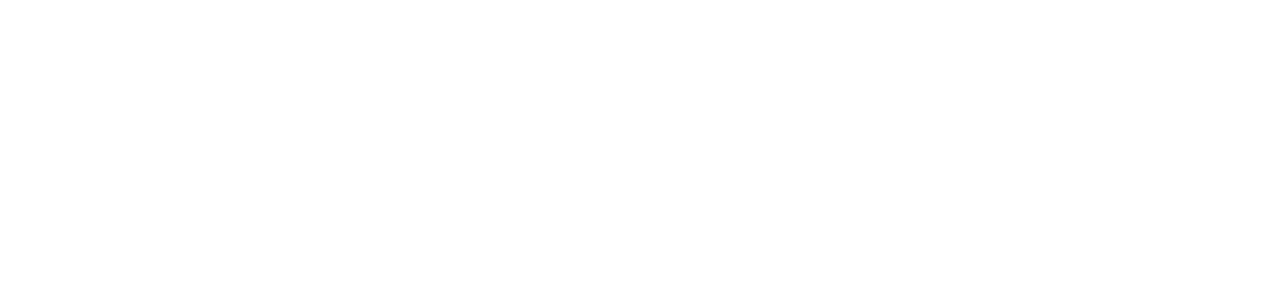
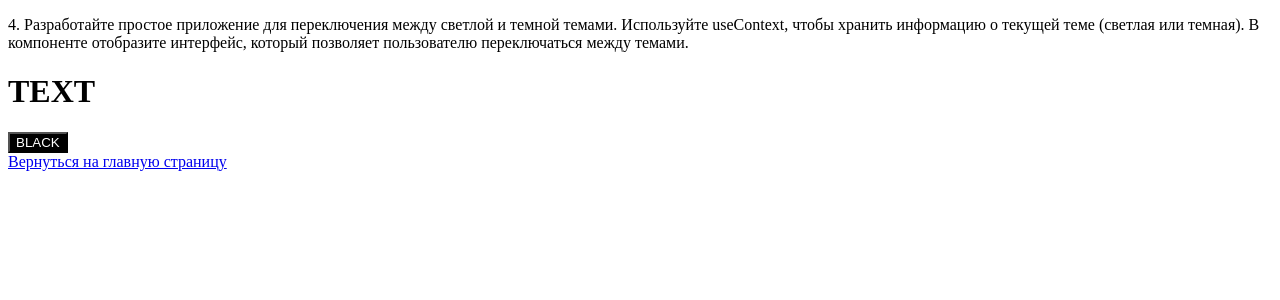
Before and after one commit to Mariklimova/react-tasks, a React (Create React App) app in the folder react-tasks/: page /task81 in a window 1280 px wide. Before the commit this address had no page. Shown: the top 300 px of the page. Built offline with nearby package versions, Linux system fonts and the light colour scheme.

Commit message:
added tasks 79-81

```diff
--- a/react-tasks/src/App.js
+++ b/react-tasks/src/App.js
@@ -1,7 +1,7 @@
 import { Routes, Route } from 'react-router-dom'
 import Home from './pages/Home/Home'
 
-import { task78Context,task79Context,task94Context } from './Context/index'
+import { task78Context,task79Context,task94Context,task80Context,task81Context } from './Context/index'
 
 import Task101 from './CP/Task101/Task101';
 import Task102 from './CP/Task102/Task102';
@@ -135,6 +135,8 @@
 import Task77 from './pages/Task77/Task77';
 import Task78 from './pages/Task78/Task78';
 import Task79 from './pages/Task79/Task79';
+import Task80 from './pages/Task80/Task80';
+import Task81 from './pages/Task81/Task81';
 import Task82 from './pages/Task82/Task82';
 import Task83 from './pages/Task83/Task83';
 import Task84 from './pages/Task84/Task84';
@@ -323,6 +325,20 @@
         </Routes>
 
       </task94Context.Provider>
+
+      <task80Context.Provider value={{ temperature: '+25 C', humidity: '20%', windSpeed: '2m/s' }}>
+        <Routes>
+          <Route path='/task80' element={<Task80 />} />
+        </Routes>
+
+      </task80Context.Provider>
+
+      <task81Context.Provider value={[{ color: "white", backgroundColor: "black" },{ color: "black", backgroundColor: "white" }]}>
+        <Routes>
+          <Route path='/task81' element={<Task81 />} />
+        </Routes>
+
+      </task81Context.Provider>
     </div>
   );
 }
--- a/react-tasks/src/Context/index.js
+++ b/react-tasks/src/Context/index.js
@@ -2,6 +2,8 @@
 
 const task78Context =  createContext();
 const task79Context =  createContext();
+const task80Context =  createContext();
+const task81Context =  createContext();
 const task94Context =  createContext();
 
-export {task78Context,task79Context,task94Context}
+export {task78Context,task79Context,task94Context,task81Context,task80Context}
--- a/react-tasks/src/pages/Task80/Task80.js
+++ b/react-tasks/src/pages/Task80/Task80.js
@@ -1,11 +1,11 @@
 import { Link } from 'react-router-dom'
-import { useCallback, useMemo, useState, useContext } from "react"
-import { task78Context } from '../../Context'
+import { useContext } from "react"
+import { task80Context } from '../../Context'
 
 
 
 function Task47() {
-
+const info = useContext(task80Context)
 
 
 
@@ -18,8 +18,9 @@
             скорость ветра и т. д.). В компоненте отобразите эту информацию о погоде.</p>
 
         <div>
-
-
+            <h1>Температура: {info.temperature}</h1>
+            <h1>Влажность: {info.humidity}</h1>
+            <h1>Скорость ветра: {info.windSpeed}</h1>
 
 
         </div >
--- a/react-tasks/src/pages/Task81/Task81.js
+++ b/react-tasks/src/pages/Task81/Task81.js
@@ -1,15 +1,12 @@
 import { Link } from 'react-router-dom'
-import { useCallback, useMemo, useState, useContext } from "react"
-import { task78Context } from '../../Context'
+import { useContext, useState } from "react"
+import { task81Context } from '../../Context'
 
 
 
 function Task47() {
-
-
-
-
-
+    const [black, white] = useContext(task81Context);
+    const [flag, setFlag] = useState(false)
 
     return <>
 
@@ -18,9 +15,9 @@
             (светлая или темная). В компоненте отобразите интерфейс, который позволяет
             пользователю переключаться между темами.</p>
 
-        <div>
-
-
+        <div style={flag ? black : white}>
+            <h1>TEXT</h1>
+            <button style={!flag ? black : white} onClick={() => setFlag(!flag)}>{!flag ? 'BLACK' : 'WHITE'}</button>
 
 
         </div >
```
